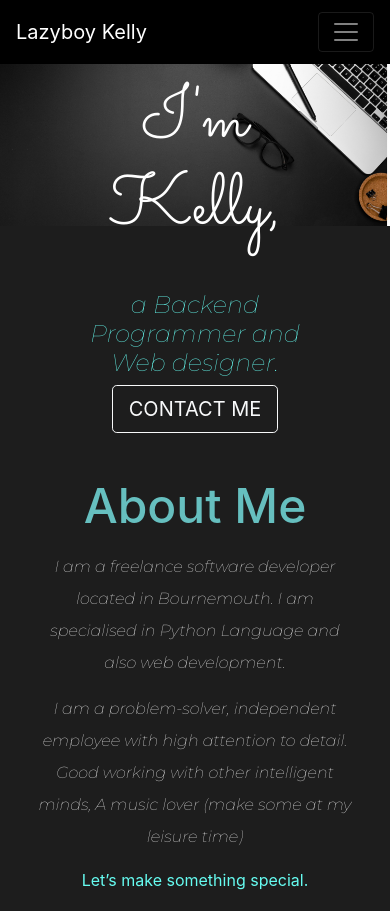
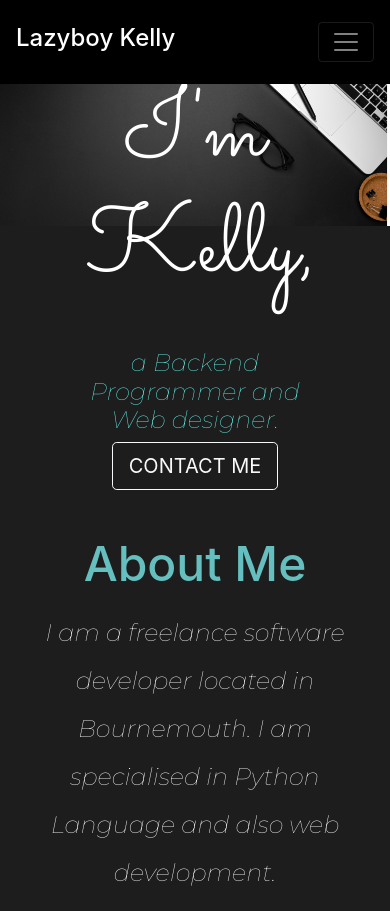
Before and after one commit to kellywhale/lazyboy, a Flask app: page / in a window 390 px wide. Shown: the top 911 px of the page. Run offline with Flask 2, Linux system fonts and the light colour scheme; some libraries are stand-ins or nearby versions.

Commit message:
changing some font sizes

```diff
--- a/static/styles.css
+++ b/static/styles.css
@@ -18,7 +18,11 @@
 
 nav {
     background-color: black;
-    height: 4rem;
+    height: 10%;
+}
+
+.nav_link {
+    font-size: 2rem;
 }
 
 #title {
@@ -44,6 +48,7 @@
     .name {
         padding-top: 20%;
          color: white;
+        font-size: 600%;
     }
 }
 
@@ -84,6 +89,12 @@
     padding-bottom: 2%;
     font-size: 1rem;
     font-family: 'Montserrat', sans-serif;
+}
+
+@media (max-width: 1028px) {
+    .feature-title {
+        font-size: 1.5rem;
+    }
 }
 
 .effect-image {
--- a/templates/index.html
+++ b/templates/index.html
@@ -32,7 +32,7 @@
 
       <nav class="navbar navbar-expand-lg navbar-dark fixed-top">
 
-        <a class='navbar-brand' href="">Lazyboy Kelly</a>
+          <a class='navbar-brand' href=""> <h4 style="padding:0;">Lazyboy Kelly</h4></a>
 
         <button class="navbar-toggler" type="button" data-toggle="collapse" data-target="#navbarTogglerDemo02" aria-controls="navbarTogglerDemo02" aria-expanded="false" aria-label="Toggle">
           <span class="navbar-toggler-icon"></span>
```
